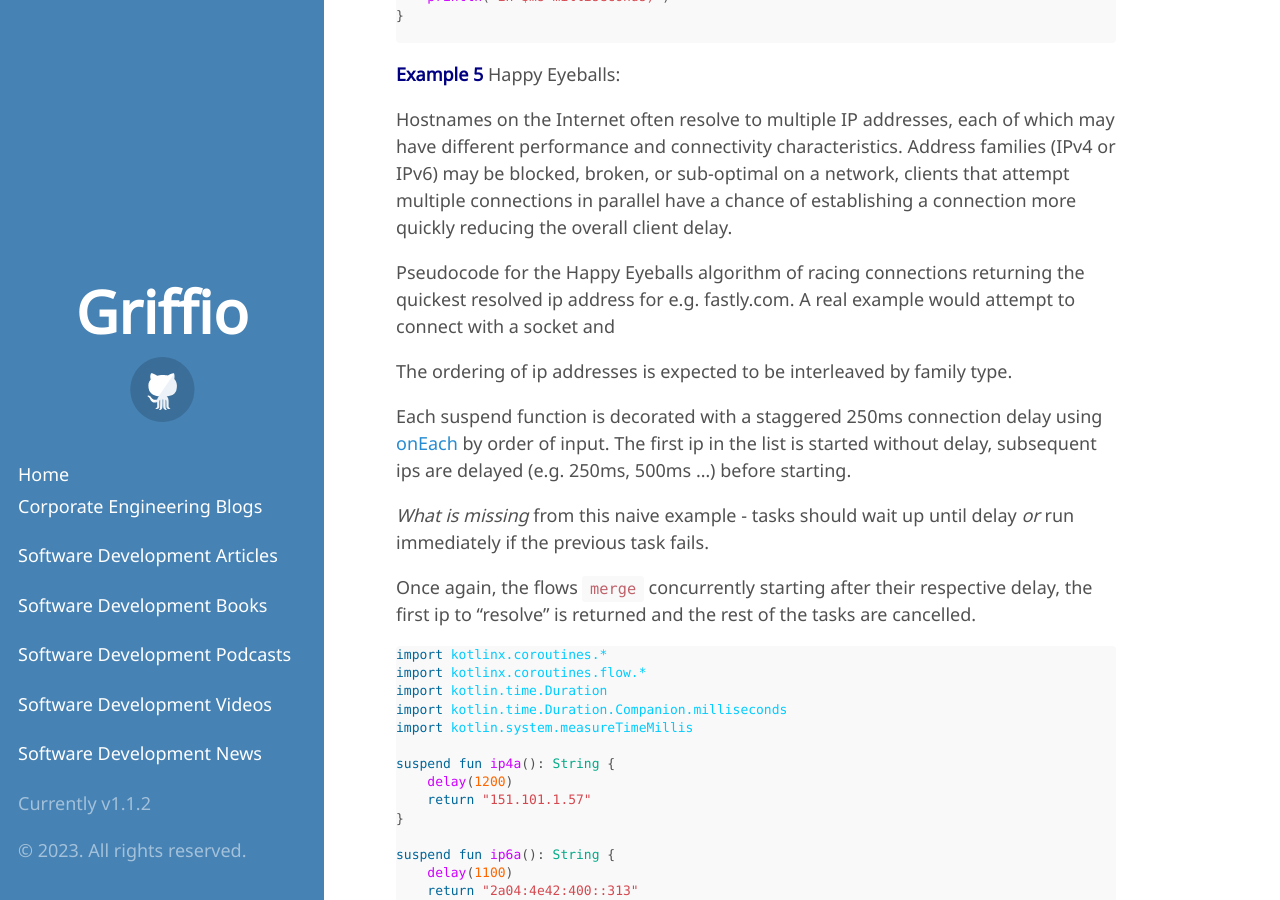
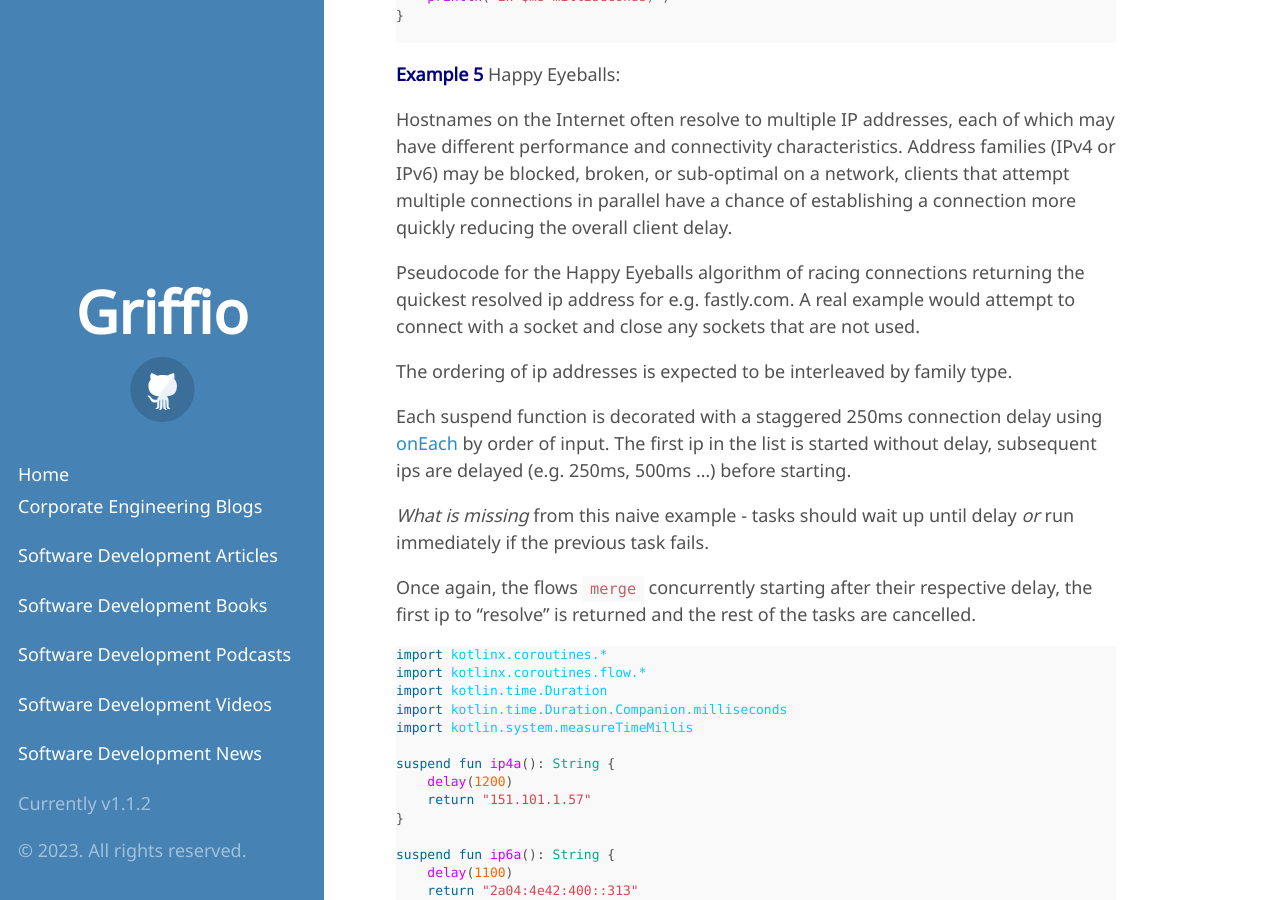
Before and after one commit to griffio/griffio.github.io, a Jekyll site: the page built from _posts/2023-03-18-More-Kotlin-Racing-Ambiguous-Coroutines.md, in a window 1280 px wide and 900 px high, scrolled down 4393 px. Built offline with Jekyll 4.4.1, drawn with Linux system fonts in a browser that asks for light colours; some web fonts are replaced.

Commit message:
add happy eyeballs

```diff
--- a/_posts/2023-03-18-More-Kotlin-Racing-Ambiguous-Coroutines.md
+++ b/_posts/2023-03-18-More-Kotlin-Racing-Ambiguous-Coroutines.md
@@ -234,7 +234,7 @@
 establishing a connection more quickly reducing the overall client delay.
 
 Pseudocode for the Happy Eyeballs algorithm of racing connections returning the quickest resolved ip address for e.g. fastly.com.
-A real example would attempt to connect with a socket and
+A real example would attempt to connect with a socket and close any sockets that are not used.
 
 The ordering of ip addresses is expected to be interleaved by family type.
 
```
